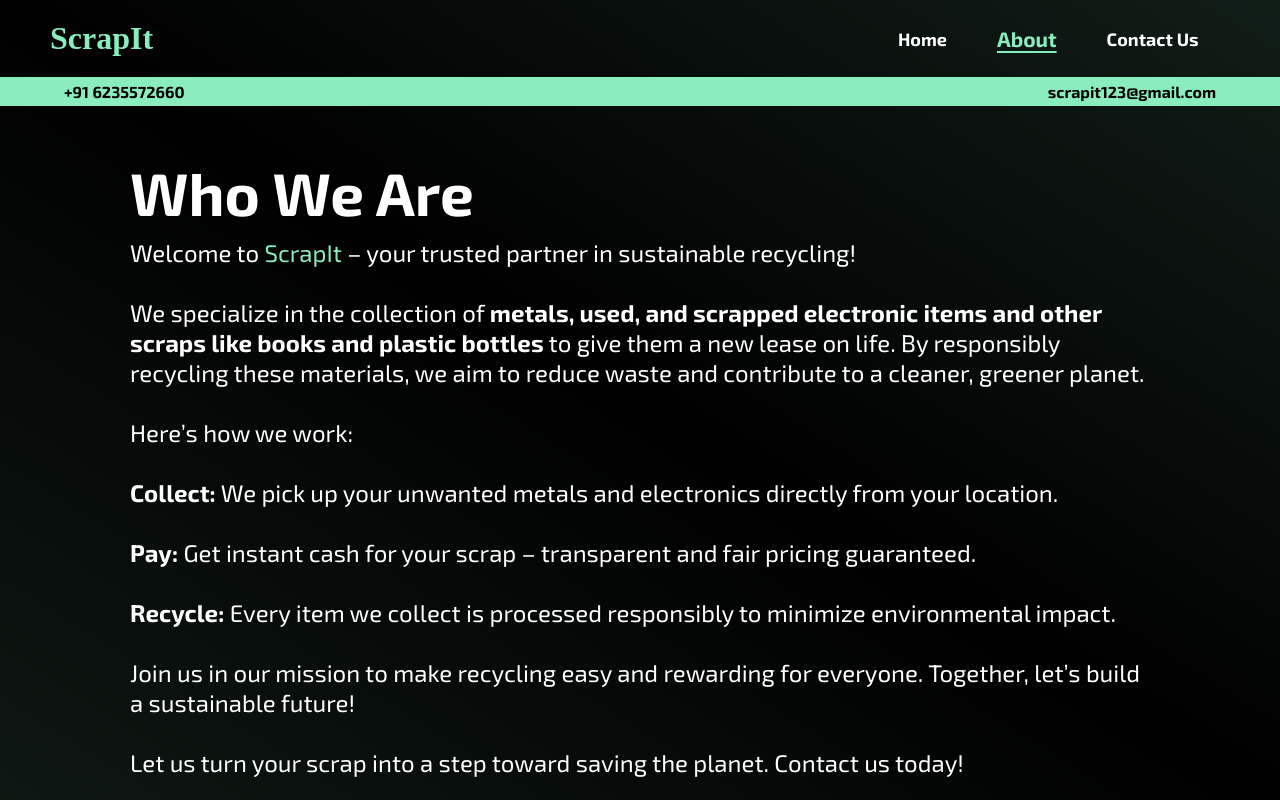
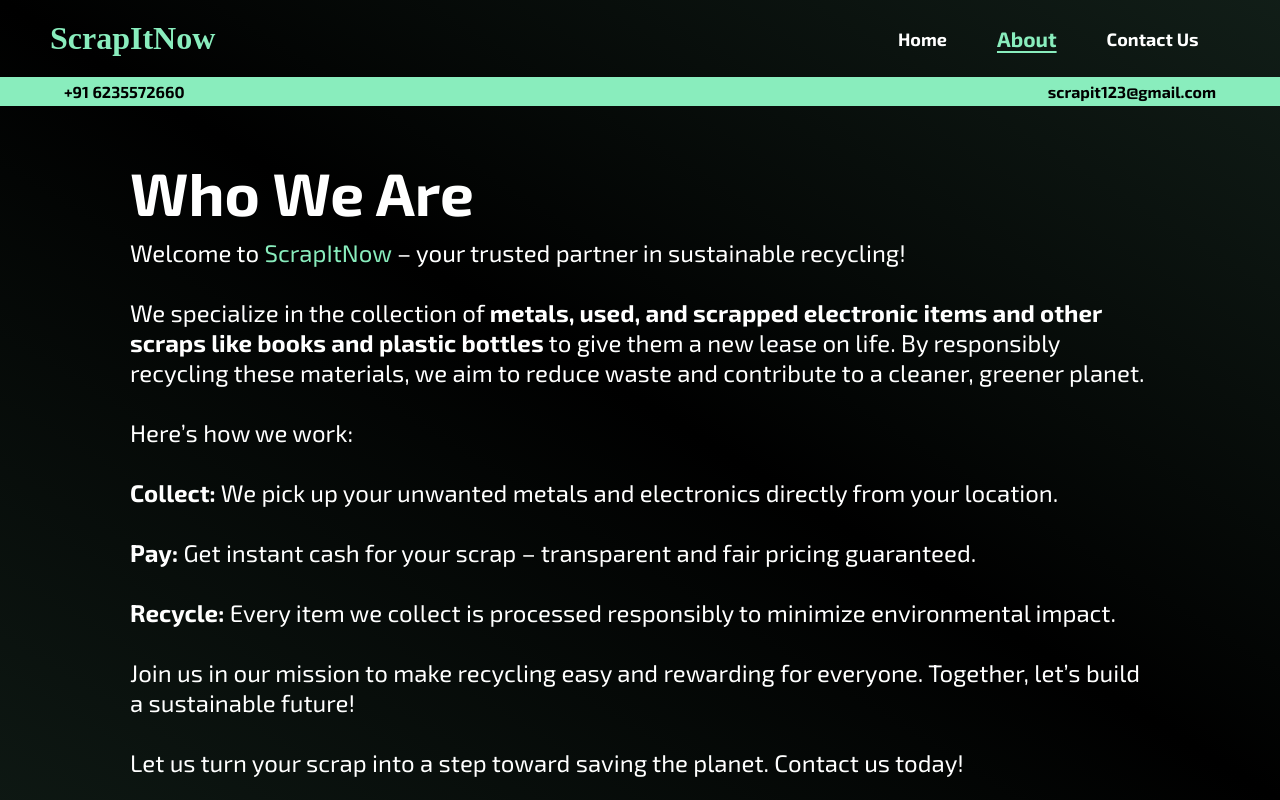
Before and after one commit to niyaskn01/scrapit, a React (Create React App) app in the folder frontend/: page /about in a window 1280 px wide. Built offline with nearby package versions, Linux system fonts and the light colour scheme; a web font is replaced by a local one.

Commit message:
small change

```diff
--- a/frontend/src/scrap/Header.jsx
+++ b/frontend/src/scrap/Header.jsx
@@ -21,7 +21,7 @@ function Header() {
       <div className="left">
         <span className="logo"
         onClick={handleClick}
-        >ScrapIt</span>
+        >ScrapItNow</span>
       </div>
       <div className="right">
         <div className="menuList">
--- a/frontend/src/scrap/pages/About.jsx
+++ b/frontend/src/scrap/pages/About.jsx
@@ -10,7 +10,7 @@ function About() {
       <div className="aboutContainer">
         <h1>Who We Are</h1>
         <p>
-          Welcome to <span style={{color:'rgb(137, 237, 189)'}}>ScrapIt</span> – your trusted partner in sustainable recycling!
+          Welcome to <span style={{color:'rgb(137, 237, 189)'}}>ScrapItNow</span> – your trusted partner in sustainable recycling!
         <br /><br />
         We specialize in the collection of <span style={{fontWeight:'bold'}}>metals, used, and scrapped electronic items and other scraps like books and plastic bottles</span>  to give them a new lease on life. By responsibly recycling these materials, we aim to reduce waste and contribute to a cleaner, greener planet.
         <br /><br />
```
